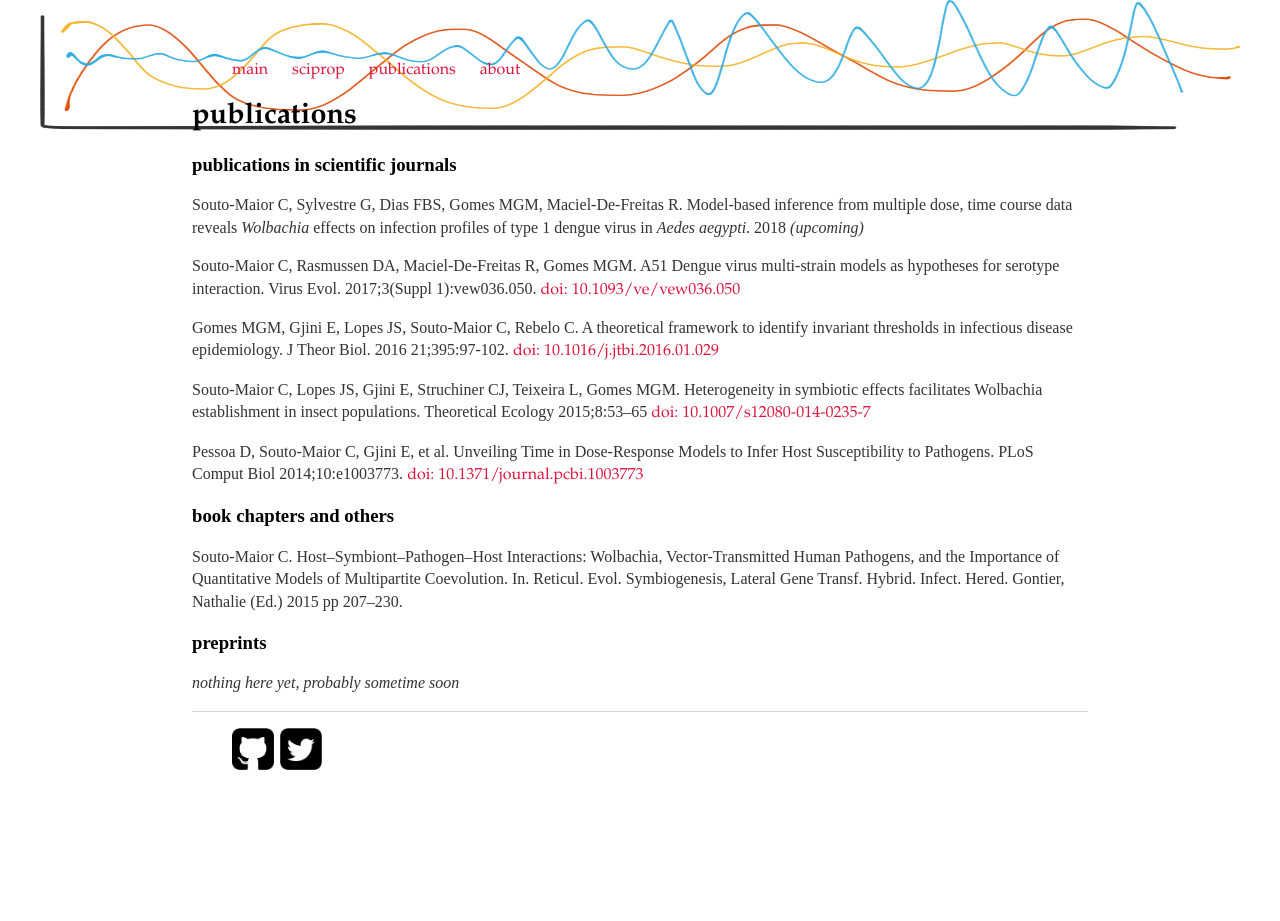
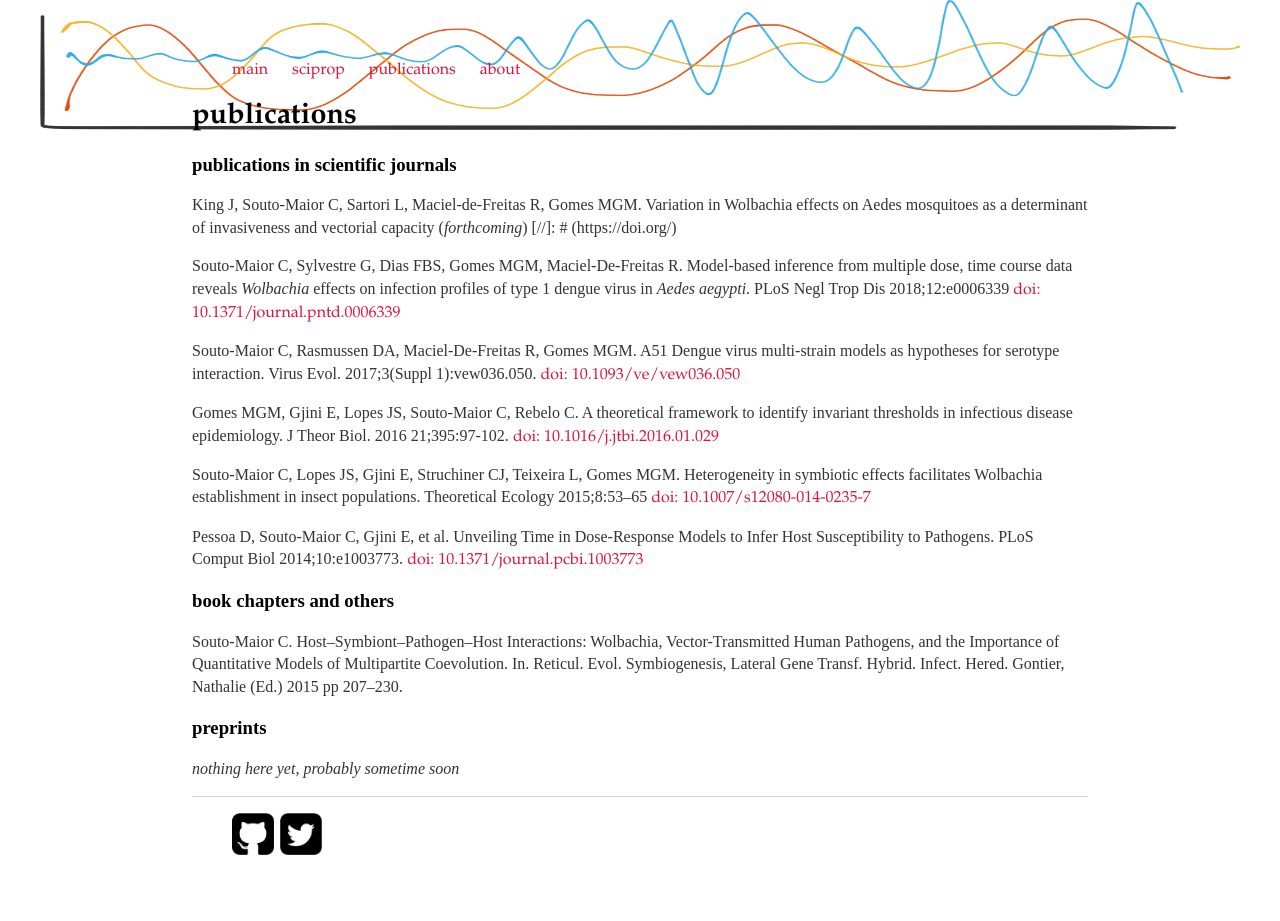
Before and after one commit to caesoma/caesoma.github.io, a Jekyll site: the page built from publications/index.md, in a window 1280 px wide. Built offline with Jekyll 4.4.1, drawn with Linux system fonts in a browser that asks for light colours; before the commit the page ends 900 px from its top, so only the background shows below that.

Commit message:
update publication list

```diff
--- a/publications/index.md
+++ b/publications/index.md
@@ -7,9 +7,13 @@ title: publications
 
 ### publications in scientific journals
 
+King J, Souto-Maior C, Sartori L, Maciel-de-Freitas R, Gomes MGM.
+Variation in Wolbachia effects on Aedes mosquitoes as a determinant of invasiveness and vectorial capacity (_forthcoming_)
+[//]: # (https://doi.org/)
+
 Souto-Maior C, Sylvestre G, Dias FBS, Gomes MGM, Maciel-De-Freitas R.
 Model-based inference from multiple dose, time course data reveals _Wolbachia_ effects on infection profiles of type 1 dengue virus in _Aedes aegypti_.
-2018 _(upcoming)_
+PLoS Negl Trop Dis 2018;12:e0006339 [doi: 10.1371/journal.pntd.0006339](https://doi.org/10.1371/journal.pntd.0006339)
 
 Souto-Maior C, Rasmussen DA,  Maciel-De-Freitas R, Gomes MGM.
 A51 Dengue virus multi-strain models as hypotheses for serotype interaction.
```
Also changed, not shown: 1 other file.
